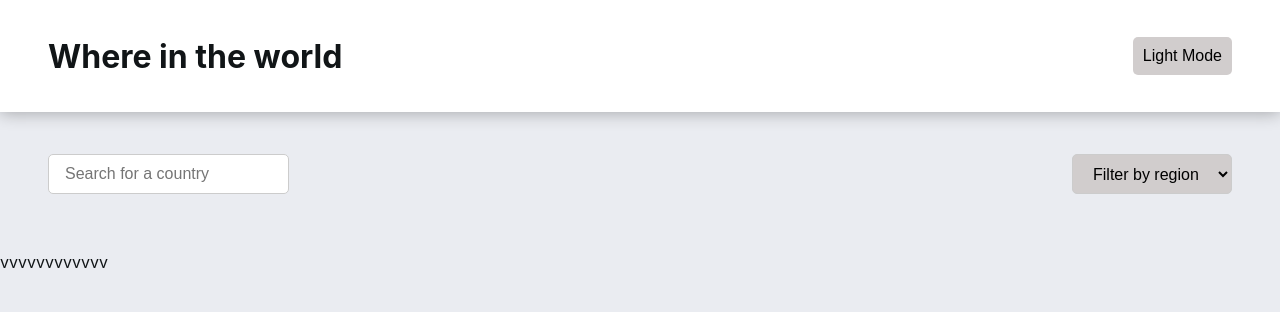
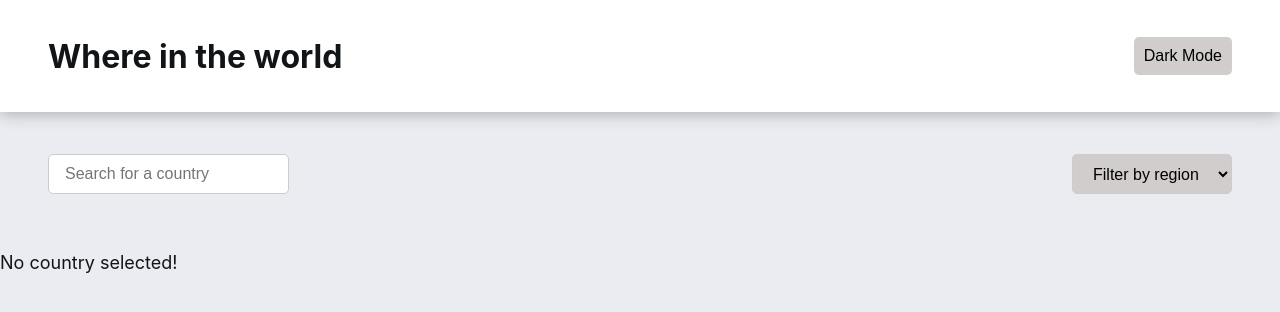
Before and after one commit to Seyi-Amusan/countries-app, a React (Create React App) app: page /countries-app/1 in a window 1280 px wide. Shown: the top 312 px of the page. Built offline with nearby package versions, Linux system fonts and the light colour scheme.

Commit message:
Improved on countryDetail component as its data is now accessible

```diff
--- a/src/App.css
+++ b/src/App.css
@@ -141,7 +141,7 @@ h2{
 }
 
 .country-card{
-  height: 22rem;
+  height: 19rem;
   overflow: hidden;
   box-shadow: 1px 1px 2.5rem rgba(0, 0, 0, 0.3);
   background-color: var(--card-bg-color);
--- a/src/App.js
+++ b/src/App.js
@@ -24,10 +24,12 @@ class App extends Component {
   state = {
     countries: [],
     filteredCountries: [],
-    isDarkTheme: true,
+    isDarkTheme: false,
   };
 
+
   componentDidMount() {
+
     fetch(`${process.env.PUBLIC_URL}/data.json`)
       .then((response) => response.json())
       .then((data) => {
--- a/src/components/countries.jsx
+++ b/src/components/countries.jsx
@@ -1,15 +1,25 @@
-import CountryCard from './countryCard';
+import React from 'react';
+import { useNavigate } from 'react-router-dom';
+import CountryCard from './countryCard';  // Assuming this is your card component
 
+const Countries = ({ countryList }) => {
+    const navigate = useNavigate(); // useNavigate hook for navigation
 
-function Countries(props) {
-    const {countryList} = props
+    // Handle the click event
+    const handleCardClick = (country) => {
+        // Navigate to the country's detail page with the country data in the route state
+        navigate(`/${country.name}`, { state: { country } });
+    };
+
     return (
-        <div className='countries-container'>
+        <div className="countries-container">
             {countryList.map((country, index) => (
-                <CountryCard key={index} info={country} />
+                <div key={index} onClick={() => handleCardClick(country)}>
+                    <CountryCard info={country} />
+                </div>
             ))}
         </div>
-     );
-}
+    );
+};
 
 export default Countries;
--- a/src/components/countryDetail.jsx
+++ b/src/components/countryDetail.jsx
@@ -1,12 +1,23 @@
-import React, { Component } from 'react';
+import React from 'react';
+import { useLocation } from 'react-router-dom';
 
+const CountryDetail = () => {
+    const location = useLocation();
+    const selectedCountry = location.state?.country;
 
-class CountryDetail extends Component {
-
-    state = {  }
-    render() {
-        return ( <div>vvvvvvvvvvvv</div> );
-    }
-}
+    return (
+        <div>
+            {selectedCountry ? (
+                <div>
+                    <h1>{selectedCountry.name}</h1>
+                    <p>Capital: {selectedCountry.capital}</p>
+                    {/* Render more details as needed */}
+                </div>
+            ) : (
+                <p>No country selected!</p>
+            )}
+        </div>
+    );
+};
 
 export default CountryDetail;
```
Also changed, not shown: 1 other file (tests, documents, lock files or other folders).
